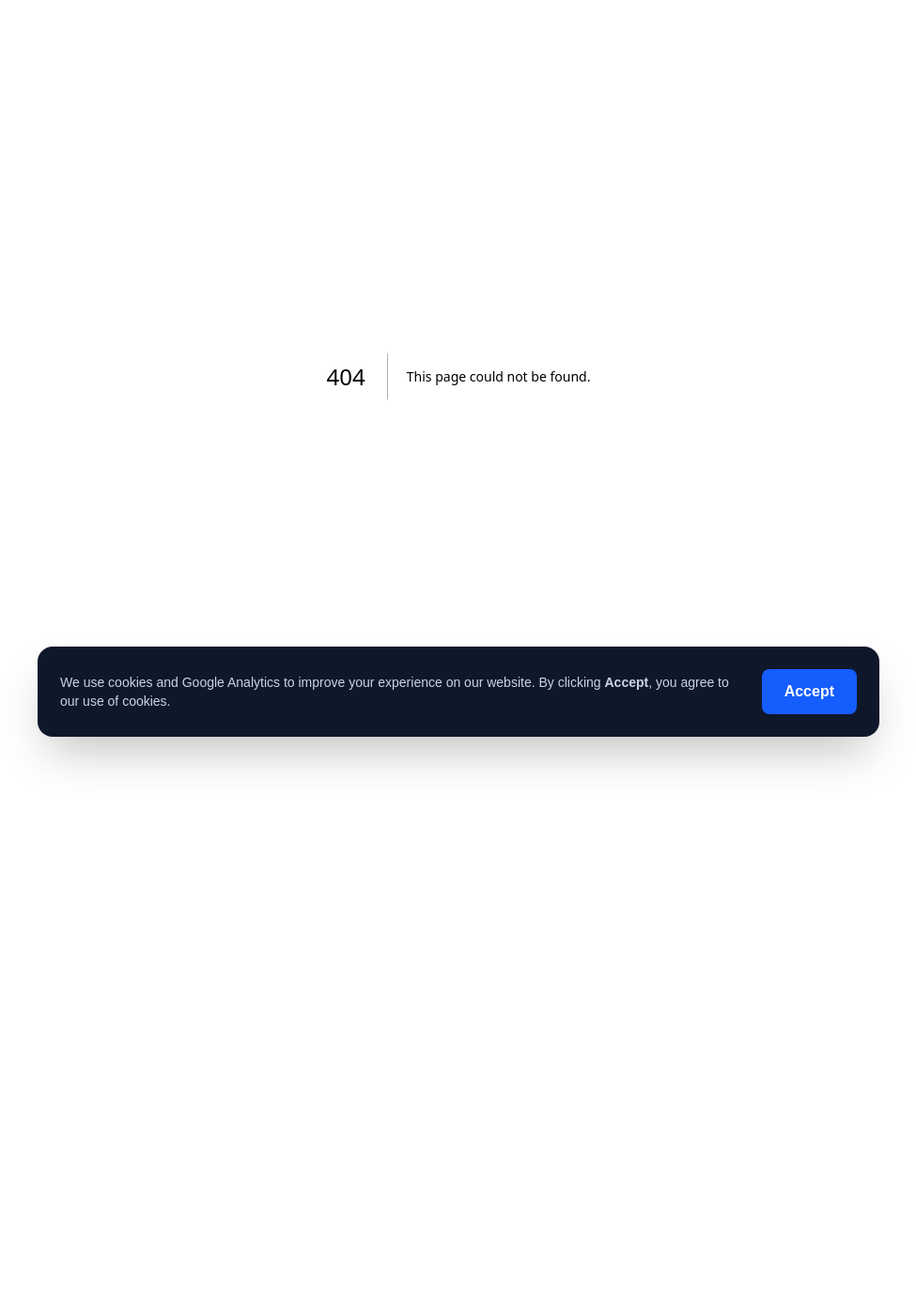
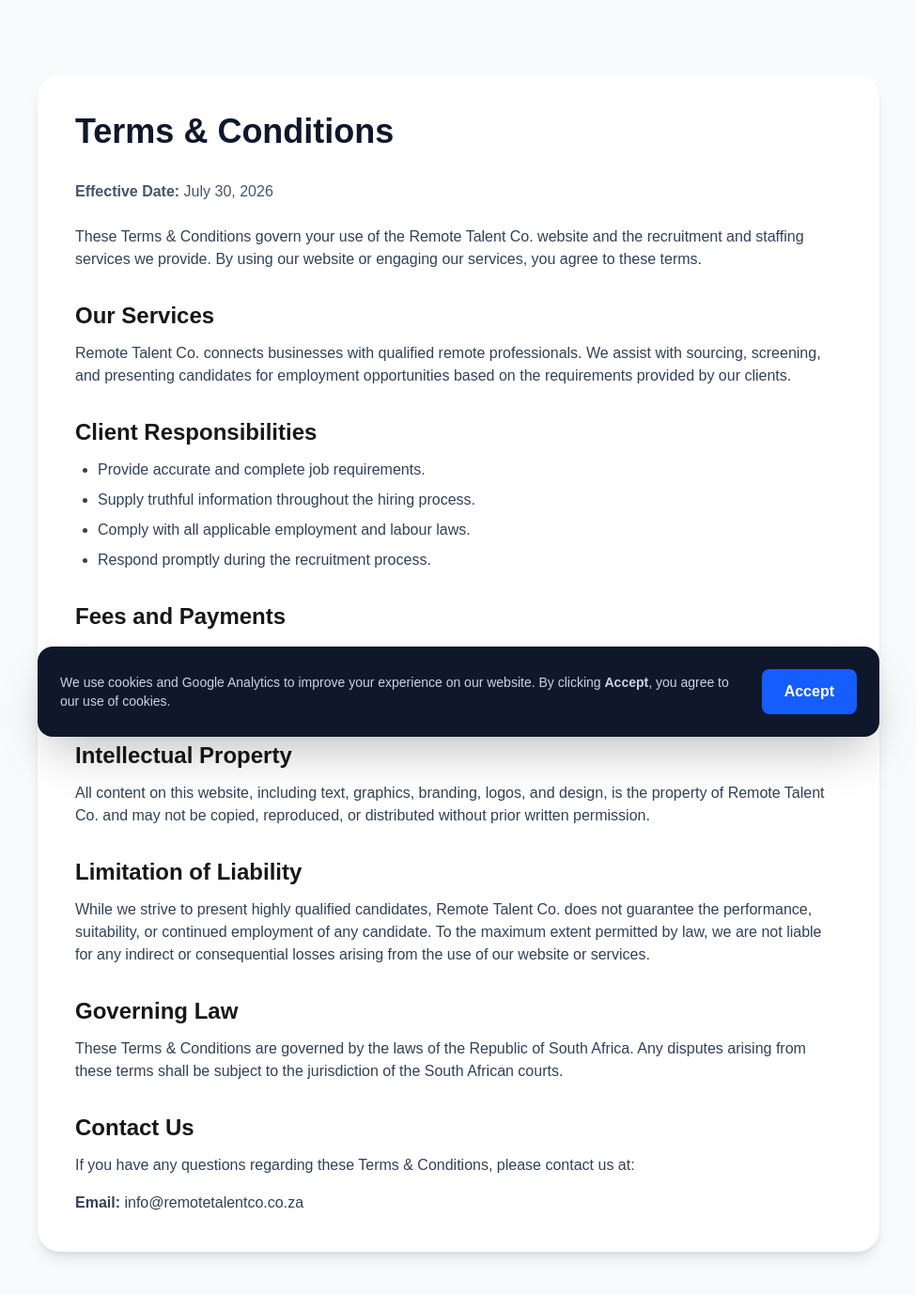
Before and after one commit to Silindokuhle98/remote-talent-co, a Next.js app: page /terms-and-conditions in a window 1280 px wide. Before the commit this address had no page. Shown: the top 1378 px of the page at 94% size, without its empty margins (152-1127 px from the left). Before the commit the page ends 800 px from the top, so only its background shows below. Built offline with nearby package versions, Linux system fonts and the light colour scheme.

Commit message:
Add terms and conditions page

```diff
--- a/app/components/Footer.tsx
+++ b/app/components/Footer.tsx
@@ -3,7 +3,7 @@
 export default function Footer() {
   return (
     <footer className="bg-slate-900 py-10 text-white">
-      <div className="mx-auto flex max-w-7xl flex-col items-center justify-between gap-4 px-6 text-center md:flex-row md:text-left">
+      <div className="mx-auto flex max-w-7xl flex-col items-center justify-between gap-6 px-6 text-center md:flex-row md:text-left">
         <div>
           <h3 className="text-xl font-bold">Remote Talent Co.</h3>
           <p className="mt-2 text-sm text-slate-400">
@@ -11,12 +11,19 @@
           </p>
         </div>
 
-        <div className="flex items-center gap-6 text-sm">
+        <div className="flex flex-wrap items-center justify-center gap-6 text-sm">
           <Link
             href="/privacy-policy"
             className="text-slate-300 transition hover:text-white"
           >
             Privacy Policy
+          </Link>
+
+          <Link
+            href="/terms-and-conditions"
+            className="text-slate-300 transition hover:text-white"
+          >
+            Terms &amp; Conditions
           </Link>
 
           <a
--- /dev/null
+++ b/app/terms-and-conditions/page.tsx
@@ -0,0 +1,108 @@
+export default function TermsAndConditionsPage() {
+    return (
+      <main className="min-h-screen bg-slate-50 py-20">
+        <div className="mx-auto max-w-4xl rounded-3xl bg-white p-10 shadow-lg">
+          <h1 className="mb-8 text-4xl font-bold text-slate-900">
+            Terms &amp; Conditions
+          </h1>
+
+          <p className="mb-6 text-slate-600">
+            <strong>Effective Date:</strong> July 30, 2026
+          </p>
+
+          <p className="mb-8 text-slate-700">
+            These Terms &amp; Conditions govern your use of the Remote Talent Co.
+            website and the recruitment and staffing services we provide. By using
+            our website or engaging our services, you agree to these terms.
+          </p>
+
+          <section className="mb-8">
+            <h2 className="mb-3 text-2xl font-semibold">
+              Our Services
+            </h2>
+            <p className="text-slate-700">
+              Remote Talent Co. connects businesses with qualified remote
+              professionals. We assist with sourcing, screening, and presenting
+              candidates for employment opportunities based on the requirements
+              provided by our clients.
+            </p>
+          </section>
+
+          <section className="mb-8">
+            <h2 className="mb-3 text-2xl font-semibold">
+              Client Responsibilities
+            </h2>
+            <ul className="list-disc space-y-2 pl-6 text-slate-700">
+              <li>Provide accurate and complete job requirements.</li>
+              <li>Supply truthful information throughout the hiring process.</li>
+              <li>Comply with all applicable employment and labour laws.</li>
+              <li>Respond promptly during the recruitment process.</li>
+            </ul>
+          </section>
+
+          <section className="mb-8">
+            <h2 className="mb-3 text-2xl font-semibold">
+              Fees and Payments
+            </h2>
+            <p className="text-slate-700">
+              Recruitment fees, payment terms, and any applicable guarantees will
+              be agreed upon separately between Remote Talent Co. and each client.
+              Unless otherwise agreed in writing, invoices are payable according
+              to the payment terms stated on the invoice.
+            </p>
+          </section>
+
+          <section className="mb-8">
+            <h2 className="mb-3 text-2xl font-semibold">
+              Intellectual Property
+            </h2>
+            <p className="text-slate-700">
+              All content on this website, including text, graphics, branding,
+              logos, and design, is the property of Remote Talent Co. and may not
+              be copied, reproduced, or distributed without prior written
+              permission.
+            </p>
+          </section>
+
+          <section className="mb-8">
+            <h2 className="mb-3 text-2xl font-semibold">
+              Limitation of Liability
+            </h2>
+            <p className="text-slate-700">
+              While we strive to present highly qualified candidates, Remote
+              Talent Co. does not guarantee the performance, suitability, or
+              continued employment of any candidate. To the maximum extent
+              permitted by law, we are not liable for any indirect or consequential
+              losses arising from the use of our website or services.
+            </p>
+          </section>
+
+          <section className="mb-8">
+            <h2 className="mb-3 text-2xl font-semibold">
+              Governing Law
+            </h2>
+            <p className="text-slate-700">
+              These Terms &amp; Conditions are governed by the laws of the Republic
+              of South Africa. Any disputes arising from these terms shall be
+              subject to the jurisdiction of the South African courts.
+            </p>
+          </section>
+
+          <section>
+            <h2 className="mb-3 text-2xl font-semibold">
+              Contact Us
+            </h2>
+
+            <p className="text-slate-700">
+              If you have any questions regarding these Terms &amp; Conditions,
+              please contact us at:
+            </p>
+
+            <p className="mt-4 text-slate-700">
+              <strong>Email:</strong> info@remotetalentco.co.za
+            </p>
+          </section>
+        </div>
+      </main>
+    );
+  }
```
